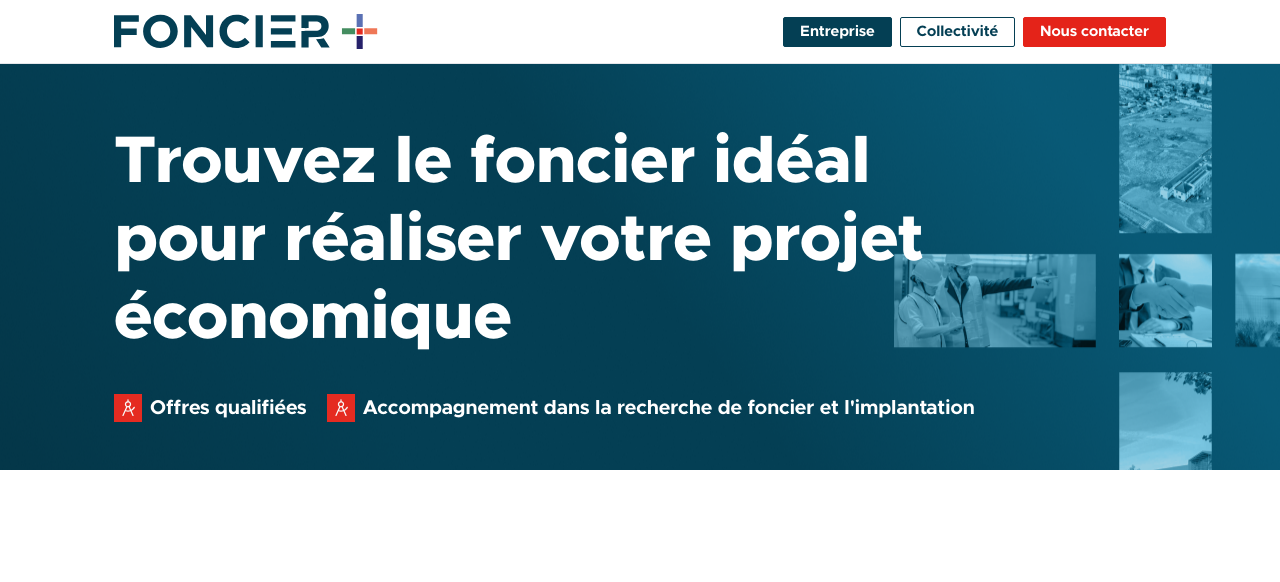
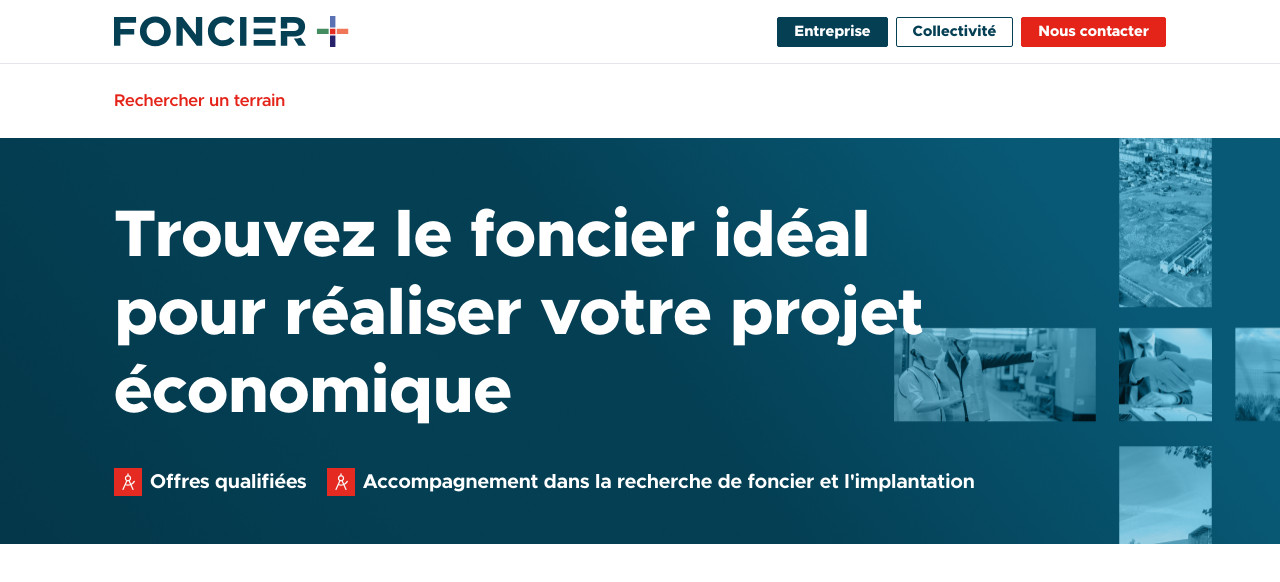
Before and after one commit to Theodo-GovTech/foncier-plus-web, a Next.js app: page / in a window 1280 px wide. Shown: the top 582 px of the page. Built offline with nearby package versions, Linux system fonts and the light colour scheme.

Commit message:
feat: site sections in header + minor style fix

```diff
--- a/src/app/globals.css
+++ b/src/app/globals.css
@@ -29,6 +29,11 @@
   }
 }
 
+html {
+  /* Sticky header height (top row + section nav), so anchored sections aren't hidden behind it. */
+  scroll-padding-top: 8.5rem;
+}
+
 body {
   background: var(--background);
   color: var(--foreground);
--- a/src/components/Header.tsx
+++ b/src/components/Header.tsx
@@ -2,6 +2,10 @@ import Image from "next/image";
 import Link from "next/link";
 import logoFoncierPlus from "@/assets/logo-foncier-plus.svg";
 import { NavButton } from "@/components/NavButton";
+import { searchSectionId } from "@/components/SearchSection";
+import { SectionNav } from "@/components/SectionNav";
+
+const sections = [{ id: searchSectionId, label: "Rechercher un terrain" }];
 
 export const Header = () => {
   return (
@@ -12,7 +16,7 @@ export const Header = () => {
             src={logoFoncierPlus}
             alt="Foncier +"
             loading="eager"
-            className="h-9 w-auto"
+            className="h-8 w-auto"
           />
         </Link>
         <nav
@@ -32,6 +36,7 @@ export const Header = () => {
           <NavButton variant="accent">Nous contacter</NavButton>
         </nav>
       </div>
+      <SectionNav sections={sections} />
     </header>
   );
 };
--- a/src/components/NavButton.tsx
+++ b/src/components/NavButton.tsx
@@ -6,7 +6,7 @@ type NavButtonVariant = "solid" | "outline" | "accent";
 // `border` sets the width only — each variant owns its border-color, otherwise
 // two border-color utilities collide and CSS source order decides the winner.
 const baseClassName =
-  "inline-flex h-[30px] items-center justify-center rounded-xs border px-4 text-[15px] leading-none font-bold whitespace-nowrap transition-colors focus-visible:outline-2 focus-visible:outline-offset-2 focus-visible:outline-brand";
+  "inline-flex h-[30px] items-center justify-center rounded-xs border px-4 text-[15px] leading-none font-extrabold whitespace-nowrap transition-colors focus-visible:outline-2 focus-visible:outline-offset-2 focus-visible:outline-brand";
 
 const variantClassName: Record<NavButtonVariant, string> = {
   solid: "border-brand bg-brand text-white hover:bg-brand-hover",
--- a/src/components/SearchSection.tsx
+++ b/src/components/SearchSection.tsx
@@ -1,6 +1,8 @@
 import Image from "next/image";
 import boxIconCompass from "@/assets/box_icon_compass.svg";
 import searchSectionBg from "@/assets/search-section-bg.png";
+
+export const searchSectionId = "recherche";
 
 const highlights = [
   "Offres qualifiées",
@@ -10,6 +12,7 @@ const highlights = [
 export const SearchSection = () => {
   return (
     <section
+      id={searchSectionId}
       className="bg-brand bg-cover bg-position-[center_10%]"
       style={{ backgroundImage: `url(${searchSectionBg.src})` }}
     >
--- /dev/null
+++ b/src/components/SectionNav.tsx
@@ -0,0 +1,57 @@
+"use client";
+
+import { useSyncExternalStore } from "react";
+
+type Section = { id: string; label: string };
+
+type SectionNavProps = { sections: Section[] };
+
+const linkClassName =
+  "font-semibold text-[17px] text-brand transition-colors hover:text-brand/70 focus-visible:outline-2 focus-visible:outline-offset-2 focus-visible:outline-brand aria-current:text-brand-accent aria-current:hover:text-brand-accent/70";
+
+const subscribeToScroll = (onScroll: () => void) => {
+  window.addEventListener("scroll", onScroll, { passive: true });
+  return () => window.removeEventListener("scroll", onScroll);
+};
+
+// The active section is the one showing right below the sticky header.
+const getActiveSectionId = (sections: Section[]) => {
+  const headerBottom =
+    document.querySelector("header")?.getBoundingClientRect().bottom ?? 0;
+  return sections.find(({ id }) => {
+    const rect = document.getElementById(id)?.getBoundingClientRect();
+    return (
+      rect !== undefined &&
+      rect.top <= headerBottom &&
+      headerBottom < rect.bottom
+    );
+  })?.id;
+};
+
+export const SectionNav = ({ sections }: SectionNavProps) => {
+  const activeSectionId = useSyncExternalStore(
+    subscribeToScroll,
+    () => getActiveSectionId(sections),
+    // The page loads at its top, on the first section.
+    () => sections[0].id,
+  );
+
+  return (
+    <nav
+      aria-label="Sections de la page"
+      className="mx-auto flex max-w-page gap-6 px-4 py-6 lg:px-[114px]"
+    >
+      {/* Plain anchors: unlike `<Link>`, they scroll again when the URL already has this hash. */}
+      {sections.map(({ id, label }) => (
+        <a
+          key={id}
+          href={`#${id}`}
+          aria-current={id === activeSectionId}
+          className={linkClassName}
+        >
+          {label}
+        </a>
+      ))}
+    </nav>
+  );
+};
```
